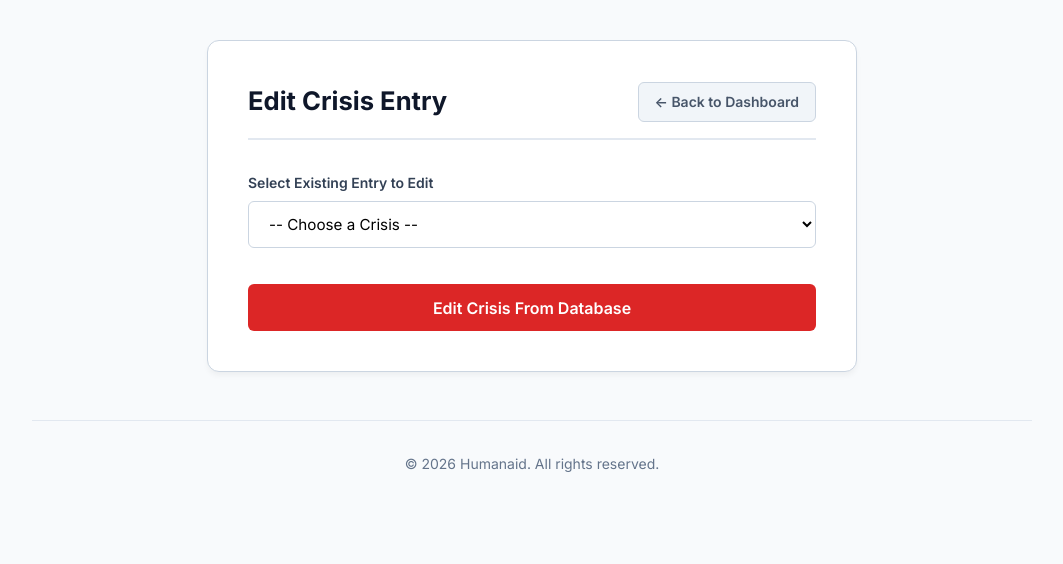
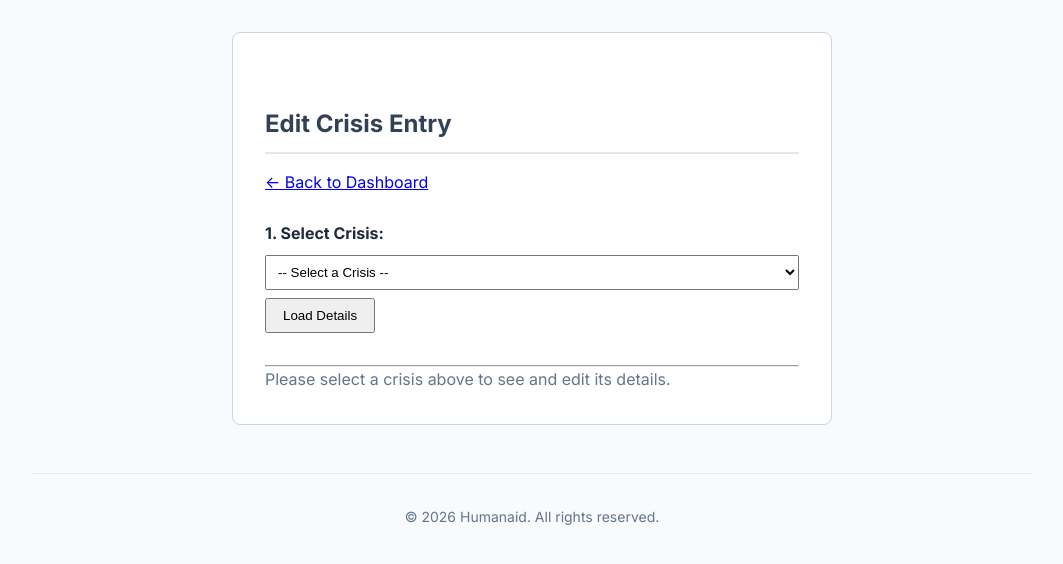
Before and after one commit to aditya162006/Humanaid, a Flask app: page /admin/edit_entry in a window 1280 px wide. Shown: the part 102-666 px from the top of the page, without its empty margins (108-1171 px from the left). Run offline with Flask 3, Linux system fonts and the light colour scheme; the visitor is signed in with stand-in values (Sample User, id 1); parts of the project's set-up code (start-up, migrations or seed data) failed here and were passed over.

Commit message:
Tue, Aug 11, 2026, 9:45 PM +05:30

```diff
--- a/templates/admin_edit_entry.html
+++ b/templates/admin_edit_entry.html
@@ -3,35 +3,78 @@
 {% block title %}Humanaid | Edit Crisis Entry{% endblock %}
 
 {% block content %}
-<div class="form-container">
-    <div class="form-header">
-        <h2>Edit Crisis Entry</h2>
-        <a href="{{ url_for('admin_panel') }}" class="back-btn">← Back to Dashboard</a>
-    </div>
+<div style="max-width: 600px; margin: 2rem auto; background: #ffffff; padding: 2rem; border-radius: 8px; border: 1px solid #cbd5e1;">
 
-    <!-- Render Flash Messages -->
-    {% with messages = get_flashed_messages(with_categories=true) %}
-      {% if messages %}
-        {% for category, message in messages %}
-          <div class="flash-message flash-{{ category }}">{{ message }}</div>
-        {% endfor %}
-      {% endif %}
-    {% endwith %}
+    <h2>Edit Crisis Entry</h2>
+    <a href="{{ url_for('admin_panel') }}">← Back to Dashboard</a>
+    <br><br>
 
-    <form action="{{ url_for('edit_entry') }}" method="POST">
+    <!-- STEP 1: SELECT A CRISIS TO EDIT -->
+    <form action="{{ url_for('edit_entry') }}" method="GET" style="margin-bottom: 2rem;">
+        <label><strong>1. Select Crisis:</strong></label><br>
+        <select name="selected_id" style="width: 100%; padding: 0.5rem; margin-top: 0.5rem;" required>
+            <option value="" disabled {% if not selected_entry %}selected{% endif %}>-- Select a Crisis --</option>
+            {% for entry in Entry %}
+                <option value="{{ entry.id }}" {% if selected_entry and selected_entry.id == entry.id %}selected{% endif %}>
+                    {{ entry.title }} ({{ entry.country }})
+                </option>
+            {% endfor %}
+        </select>
+        <button type="submit" style="margin-top: 0.5rem; padding: 0.5rem 1rem;">Load Details</button>
+    </form>
 
-        <!-- Select Existing Entry Dropdown -->
-        <div class="form-group">
-            <label for="entry_id">Select Existing Entry to Edit</label>
-            <select name="entry_id" id="entry_id" class="form-control">
-                <option value="" disabled selected>-- Choose a Crisis --</option>
-                {% for entry in Entry %}
-                    <option value="{{ entry.id }}">{{ entry.title }} — {{ entry.country }} (ID: {{ entry.id }})</option>
-                {% endfor %}
-            </select>
+    <hr>
+
+    <!-- STEP 2: EDIT THE PREFILLED DETAILS -->
+    {% if selected_entry %}
+    <form action="{{ url_for('edit_entry') }}" method="POST" style="margin-top: 1.5rem;">
+
+        <!-- Keeps track of which crisis ID we are updating -->
+        <input type="hidden" name="entry_id" value="{{ selected_entry.id }}">
+
+        <p><strong>2. Modify Details:</strong></p>
+
+        <div style="margin-bottom: 1rem;">
+            <label>Crisis Title:</label><br>
+            <input type="text" name="title" value="{{ selected_entry.title }}" style="width: 100%; padding: 0.5rem;" required>
         </div>
 
-        <button type="submit" class="btn-danger">Edit Crisis From Database</button>
+        <div style="margin-bottom: 1rem;">
+            <label>Country:</label><br>
+            <input type="text" name="country" value="{{ selected_entry.country }}" style="width: 100%; padding: 0.5rem;" required>
+        </div>
+
+        <div style="margin-bottom: 1rem;">
+            <label>Category:</label><br>
+            <input type="text" name="category" value="{{ selected_entry.category }}" style="width: 100%; padding: 0.5rem;" required>
+        </div>
+
+        <div style="margin-bottom: 1rem;">
+            <label>Search Query (for Learn More):</label><br>
+            <input type="text" name="search_query" value="{{ selected_entry.search_query }}" style="width: 100%; padding: 0.5rem;" required>
+        </div>
+
+        <br>
+        <p><strong>Donation Links:</strong></p>
+
+        <!-- Loop through existing links -->
+        {% for link in selected_entry.links %}
+        <div style="background: #f8fafc; padding: 1rem; border: 1px solid #e2e8f0; margin-bottom: 1rem;">
+            <label>Link {{ loop.index }} Title:</label><br>
+            <input type="text" name="link_titles[]" value="{{ link.title }}" style="width: 100%; padding: 0.5rem; margin-bottom: 0.5rem;" required>
+
+            <label>Link {{ loop.index }} URL:</label><br>
+            <input type="url" name="link_urls[]" value="{{ link.url }}" style="width: 100%; padding: 0.5rem;" required>
+        </div>
+        {% endfor %}
+
+        <button type="submit" style="background: #0284c7; color: white; border: none; padding: 0.75rem 1.5rem; font-weight: bold; width: 100%; border-radius: 4px; cursor: pointer;">
+            Save Changes
+        </button>
     </form>
+    {% else %}
+        <p style="color: #64748b;">Please select a crisis above to see and edit its details.</p>
+    {% endif %}
+
 </div>
 {% endblock %}
```
